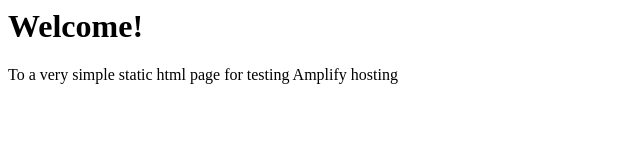
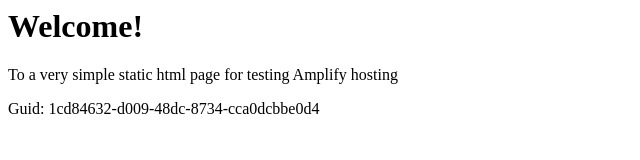
Before and after one commit to aws-aemilia-arn/Github-PR-Commit-Integration-Test-DoNotTouch-Gith-OKSLNVO2-v1-preprod-eu-north-1, a website: page src/index.html in a window 1280 px wide. Shown: the whole page, without its empty margins (0-640 px from the left). Drawn offline with Linux system fonts and the light colour scheme.

Commit message:
commit from integ tests

```diff
--- a/src/index.html
+++ b/src/index.html
@@ -1,3 +1,5 @@
+
+
 <html lang="en">
 
 <head>
@@ -10,6 +12,6 @@
 <body>
     <h1>Welcome!</h1>
     <p>To a very simple static html page for testing Amplify hosting</p>
-</body>
+    <p>Guid: 1cd84632-d009-48dc-8734-cca0dcbbe0d4</p></body>
 
 </html>
```
